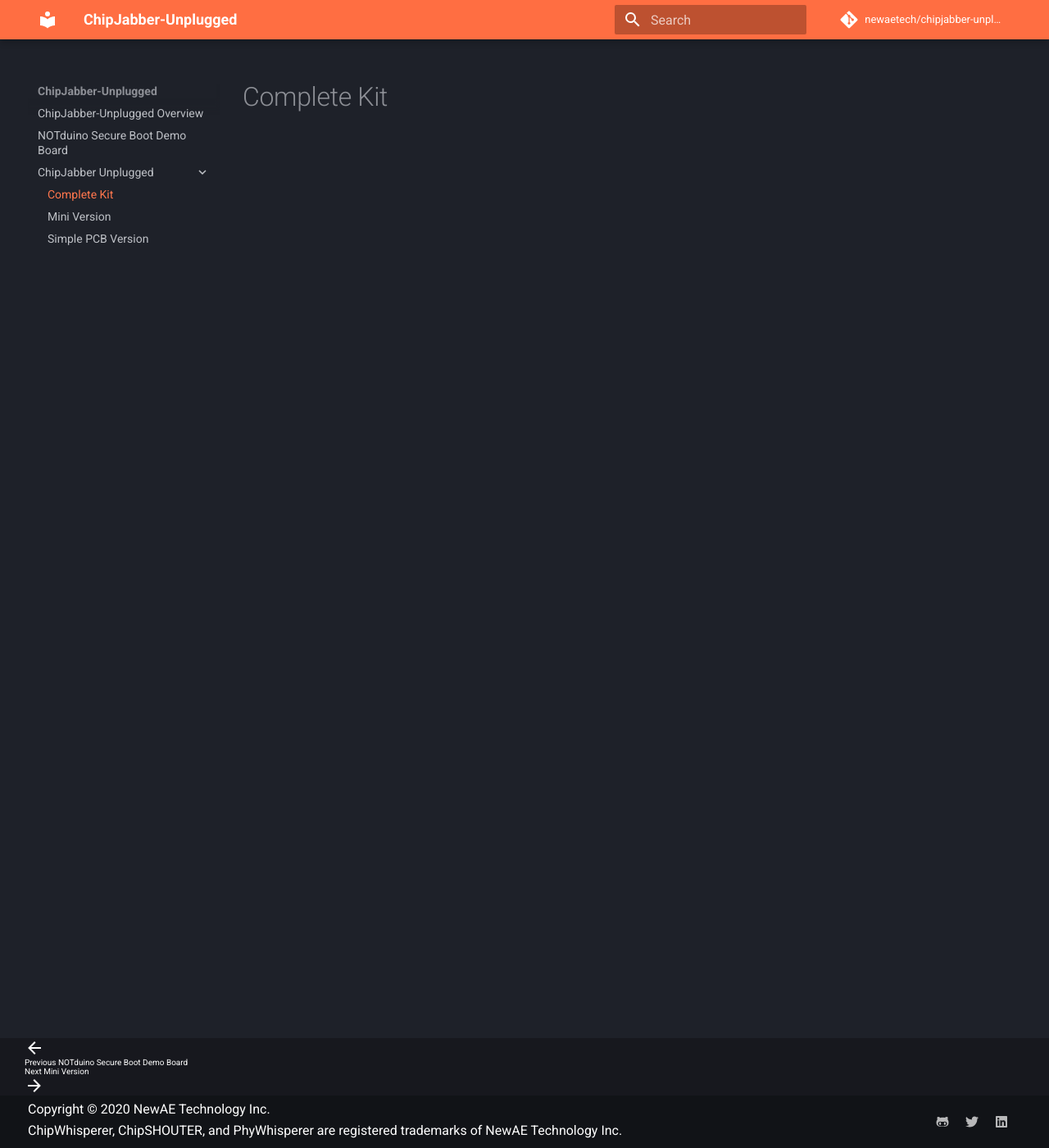
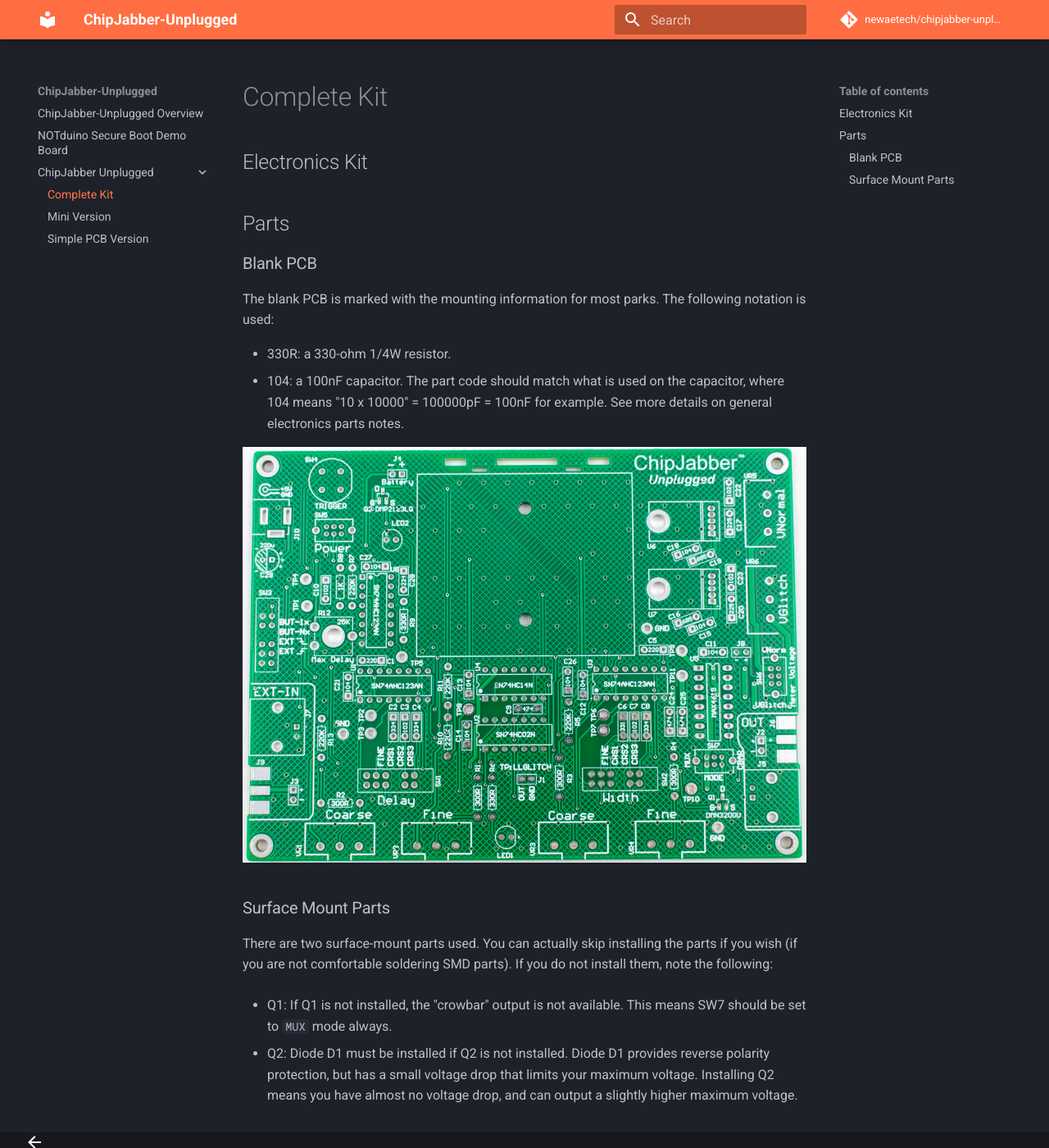
Before and after one commit to newaetech/ChipJabber-Unplugged, an MkDocs documentation site: the page built from docs/ChipJabber-Unplugged/cj-02-main-kit.md, in a window 1280 px wide and 1400 px high. Shown: the whole window at 82% size. Built offline with MkDocs 1.6.1 and Material for MkDocs 9.7.7, drawn with Linux system fonts in a browser that asks for light colours; comment, search, counter and statistics services are not loaded.

Commit message:
Add pcb image

```diff
--- a/docs/ChipJabber-Unplugged/cj-02-main-kit.md
+++ b/docs/ChipJabber-Unplugged/cj-02-main-kit.md
@@ -1,3 +1,24 @@
 ---
 title: Complete Kit
 ---
+
+## Electronics Kit
+
+## Parts
+
+### Blank PCB
+
+The blank PCB is marked with the mounting information for most parks. The following notation is used:
+
+* 330R: a 330-ohm 1/4W resistor.
+* 104: a 100nF capacitor. The part code should match what is used on the capacitor, where 104 means "10 x 10000" = 100000pF = 100nF for example. See more details on general electronics parts notes.
+
+![](../img/cj_pcb_top.jpg)
+
+### Surface Mount Parts
+
+There are two surface-mount parts used. You can actually skip installing the parts if you wish (if you are not comfortable soldering SMD parts). If you do not install them, note the following:
+
+* Q1: If Q1 is not installed, the "crowbar" output is not available. This means SW7 should be set to `MUX` mode always.
+
+* Q2: Diode D1 must be installed if Q2 is not installed. Diode D1 provides reverse polarity protection, but has a small voltage drop that limits your maximum voltage. Installing Q2 means you have almost no voltage drop, and can output a slightly higher maximum voltage.
```
Also changed, not shown: docs/img/cj_pcb_top.jpg (added).
